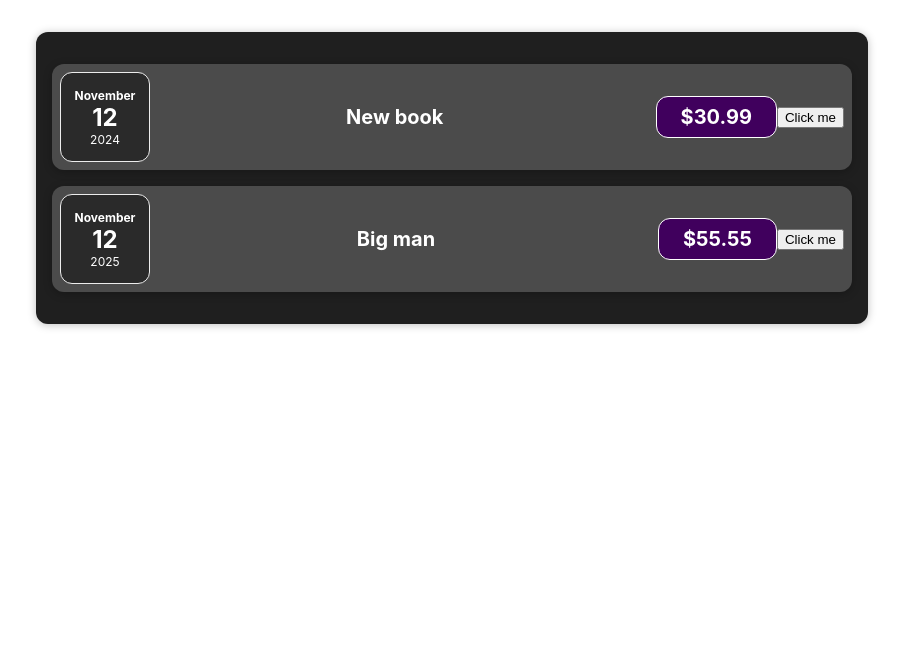
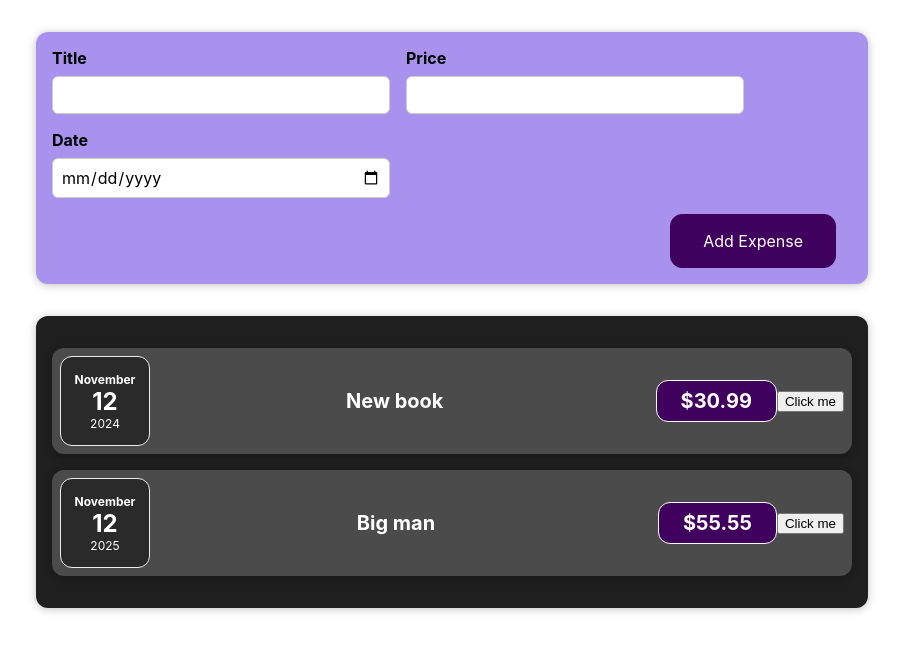
Before and after one commit to robinpajula-alt/codespaces-react, a React (Vite) app: page / in a window 1280 px wide. Shown: the top 652 px of the page, without its empty margins (188-1091 px from the left). Built offline with nearby package versions, Linux system fonts and the light colour scheme.

Commit message:
11. Vormitöötlus Reactis 1. osa tehutd

```diff
--- a/src/App.jsx
+++ b/src/App.jsx
@@ -1,5 +1,6 @@
 import "./App.css";
 import Expenses from "./componenents/Expenses/Expenses.jsx";
+import NewExpense from "./componenents/NewExpense/NewExpense.jsx";
 
 const App = () => {
   const expenses = [
@@ -17,6 +18,7 @@
 
   return (
     <div className="App">
+      <NewExpense></NewExpense>
       <Expenses expenses={expenses} />
     </div>
   );
--- /dev/null
+++ b/src/componenents/NewExpense/ExpenseForm.css
@@ -0,0 +1,26 @@
+.new-expense__controls {
+    display: flex;
+    flex-wrap: wrap;
+    gap: 1rem;
+    margin-bottom: 1rem;
+    text-align: left;
+}
+
+.new-expense__control label {
+    font-weight: bold;
+    margin-bottom: 0.5rem;
+    display: block;
+}
+
+.new-expense__control input {
+    font: inherit;
+    padding: 0.5rem;
+    border-radius: 6px;
+    border: 1px solid #ccc;
+    width: 20rem;
+    max-width: 100%;
+}
+
+.new-expense__actions {
+    text-align: right;
+}
--- /dev/null
+++ b/src/componenents/NewExpense/ExpenseForm.jsx
@@ -0,0 +1,27 @@
+import "./ExpenseForm.css";
+
+const ExpenseForm = (props) => {
+	return (
+		<form>
+			<div className="new-expense__controls">
+				<div className="new-expense__control">
+					<label>Title</label>
+					<input type="text" />
+				</div>
+				<div className="new-expense__control">
+					<label>Price</label>
+					<input type="number" min="0.01" step="0.01" />
+				</div>
+				<div className="new-expense__control">
+					<label>Date</label>
+					<input type="date" min="2024-11-12" max="2026-01-31" />
+				</div>
+			</div>
+			<div className="new-expense__actions">
+				<button type="submit">Add Expense</button>
+			</div>
+		</form>
+	);
+};
+
+export default ExpenseForm;
--- /dev/null
+++ b/src/componenents/NewExpense/NewExpense.css
@@ -0,0 +1,38 @@
+.new-expense {
+    background-color: #a892ee;
+    padding: 1rem;
+    margin: 2rem auto;
+    width: 50rem;
+    max-width: 95%;
+    border-radius: 12px;
+    text-align: center;
+    box-shadow: 0 1px 8px rgba(0, 0, 0, 0.25);
+}
+
+.new-expense button {
+    font: inherit;
+    cursor: pointer;
+    padding: 1rem 2rem;
+    border: 1px solid #40005d;
+    background-color: #40005d;
+    color: white;
+    border-radius: 12px;
+    margin-right: 1rem;
+}
+
+.new-expense button:hover,
+.new-expense button:active {
+    background-color: #510674;
+    border-color: #510674;
+}
+
+.new-expense button.alternative {
+    color: #220131;
+    border-color: transparent;
+    background-color: transparent;
+}
+
+.new-expense button.alternative:hover,
+.new-expense button.alternative:active {
+    background-color: #ddb3f8;
+}
--- /dev/null
+++ b/src/componenents/NewExpense/NewExpense.jsx
@@ -0,0 +1,12 @@
+import "./NewExpense.css";
+import ExpenseForm from "./ExpenseForm.jsx";
+
+const NewExpense = (props) => {
+    return (
+        <div className="new-expense">
+            <ExpenseForm />
+        </div>
+    );
+};
+
+export default NewExpense
```
